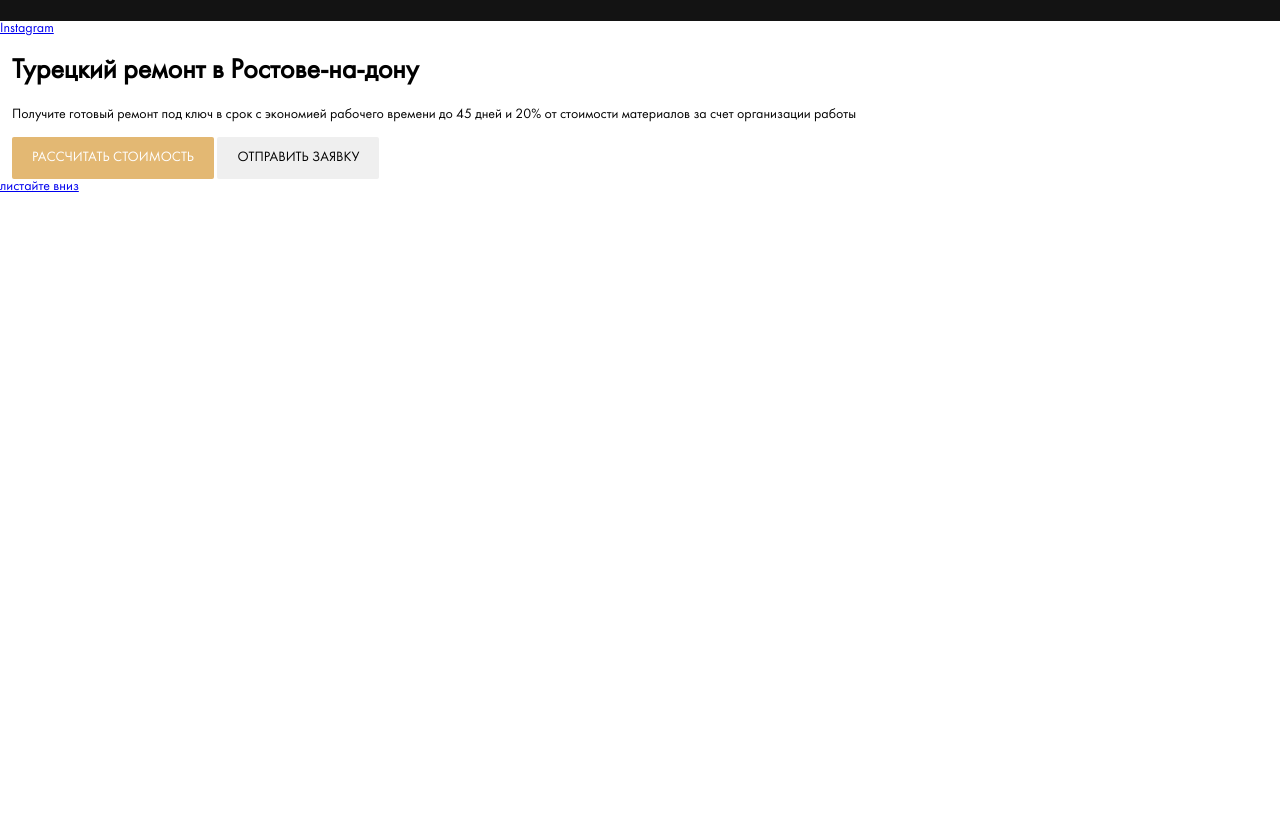
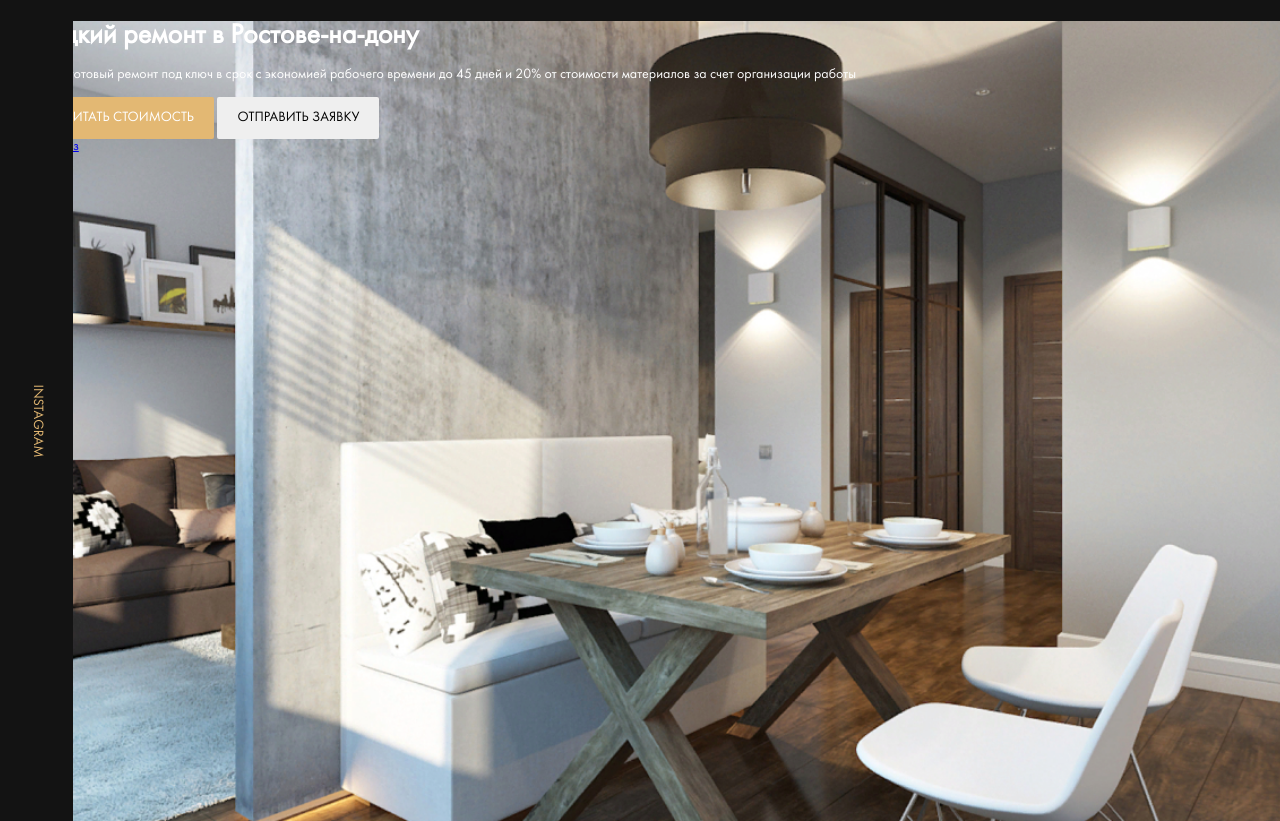
Before and after one commit to AshAlmert/Rostov, a website: page index.html in a window 1280 px wide. Shown: the part 69-890 px from the top of the page. Before the commit the page ends 800 px from the top, so only its background shows below. Drawn offline with Linux system fonts and the light colour scheme; files whose address does not match are found by name.

Commit message:
add: instagram button

```diff
--- a/index.html
+++ b/index.html
@@ -30,7 +30,9 @@
     </header>
     <main>
         <section class="hero">
-            <a href="#" class="instagram hero__instagram">Instagram</a>
+            <div class="instagram hero__instagram">
+                <a href="#" class="instagram__link">Instagram</a>
+            </div>
             <div class="hero__content">
                 <div class="container">
                     <h1 class="tittle hero__tittle">Турецкий ремонт в Ростове-на-дону</h1>
--- a/sass/style.sass
+++ b/sass/style.sass
@@ -4,6 +4,7 @@
 @import 'grid'
 @import 'interface'
 @import 'templates/header'
+@import 'templates/hero'
 
 body
     font-family: 'Futura Book', sans-serif
--- /dev/null
+++ b/sass/templates/_hero.sass
@@ -0,0 +1,23 @@
+.hero
+    position: relative
+    background: $dark url('../img/hero-bg.jpg') no-repeat center / cover
+    height: 100vh
+    color: $light
+    &__instagram
+        position: absolute
+        left: 0
+        top: 0
+        max-width: 80px
+        height: 100vh
+.instagram
+    display: flex
+    justify-content: center
+    align-items: center
+    background-color: $dark
+    &__link
+        text-transform: uppercase
+        text-decoration: none
+        color: $primary
+        transform: rotate(90deg)
+.tittle
+    margin: 0
```
Also changed, not shown: css/style.css, img/hero-bg.jpg (added).
